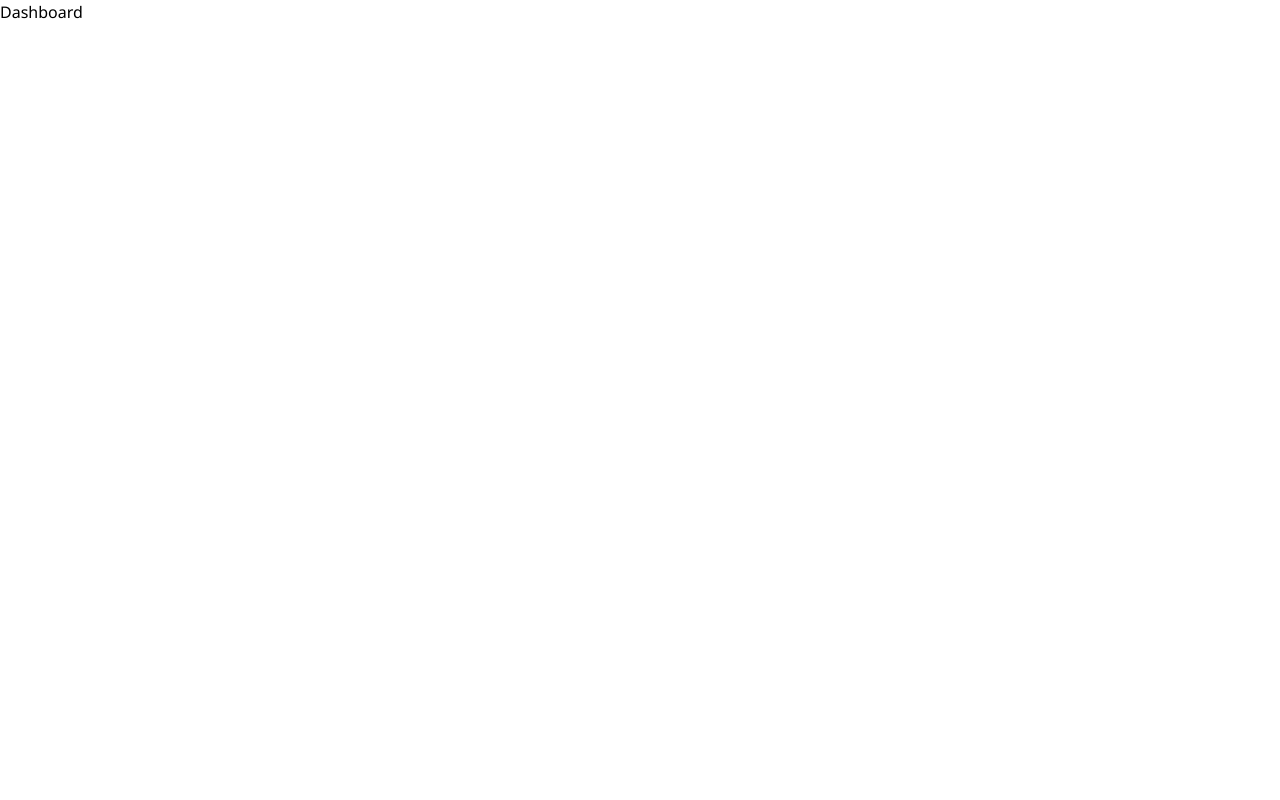
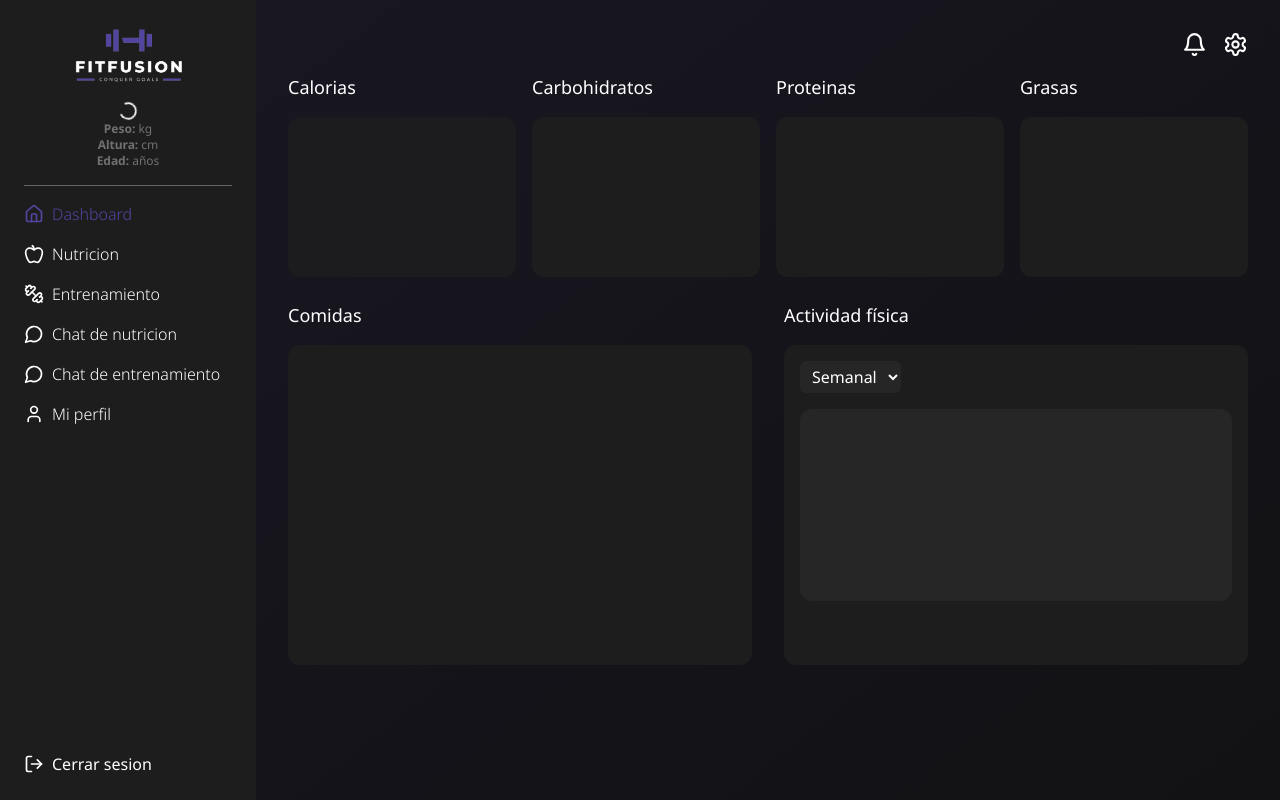
Before and after one commit to No-Country-simulation/c20-35-n-node-react, a React (Vite) app in the folder frontend/: page /dashboard in a window 1280 px wide. Built offline with nearby package versions, Linux system fonts and the light colour scheme; sample sign-in values are in the browser's storage.

Commit message:
Diseño base del dashboard

```diff
--- a/frontend/package.json
+++ b/frontend/package.json
@@ -15,6 +15,7 @@
     "@vitejs/plugin-react": "^4.3.1",
     "axios": "^1.7.5",
     "framer-motion": "^11.5.4",
+    "lucide-react": "^0.441.0",
     "react": "^18.3.1",
     "react-dom": "^18.3.1",
     "react-hook-form": "^7.53.0",
--- /dev/null
+++ b/frontend/src/context/AuthContext.tsx
@@ -0,0 +1,70 @@
+import axios from 'axios';
+import React, { createContext, useState, useContext, useEffect } from 'react';
+import { User } from '../models/User';
+
+interface AuthContextType {
+  isAuthenticated: boolean;
+  token: string | null;
+  user: User | null;
+  login: (token: string) => void;
+  logout: () => void;
+}
+
+const AuthContext = createContext<AuthContextType | undefined>(undefined);
+
+export const AuthProvider = ({ children }: { children: React.ReactNode }) => {
+  const [isAuthenticated, setIsAuthenticated] = useState<boolean>(false)
+  const [token , setToken] = useState<string | null>(null)
+  const [user, setUser] = useState<User | null>(null)
+
+  useEffect(() => {
+    // Recuperar el token del localStorage
+    const storedToken = localStorage.getItem('token');
+    if (storedToken) {
+      setToken(storedToken)
+      setIsAuthenticated(true)
+    }
+  }, [])
+
+  const login = async (token: string) => {
+    setToken(token)
+    setIsAuthenticated(true)
+    localStorage.setItem('token', token)
+
+    try {
+      //Obtener perfil del usuario desde la api apartir del token
+      const response = await axios.get('http://localhost:3000/api/v1/auth/profile', {
+        headers: {
+          'Authorization': `Bearer ${token}`
+        }
+      })
+      const userData: User = response.data;
+      setUser(userData)
+      console.log(response.data);
+    } catch (error) {
+      console.error('Error al obtener el perfil del usuario:', error)
+      logout()
+    }
+  }
+
+  const logout = () => {
+    setToken(null)
+    setIsAuthenticated(false)
+    localStorage.removeItem('token')
+  }
+
+  return (
+    <AuthContext.Provider value={{ isAuthenticated, token, user, login, logout }}>
+      {children}
+    </AuthContext.Provider>
+  )
+}
+
+// Hook para usar el contexto
+export const useAuth = (): AuthContextType => {
+  const context = useContext(AuthContext);
+  if (!context) {
+    throw new Error('useAuth debe ser usado dentro de un AuthProvider');
+  }
+  return context;
+};
--- a/frontend/src/main.tsx
+++ b/frontend/src/main.tsx
@@ -2,9 +2,12 @@ import { StrictMode } from 'react'
 import { createRoot } from 'react-dom/client'
 import App from './App.tsx'
 import './index.css'
+import { AuthProvider } from './context/AuthContext.tsx'
 
 createRoot(document.getElementById('root')!).render(
   <StrictMode>
-     <App />
+    <AuthProvider>
+      <App />
+    </AuthProvider>
   </StrictMode>,
 )
--- /dev/null
+++ b/frontend/src/models/User.ts
@@ -0,0 +1,32 @@
+export interface User {
+    id: number;
+    name: string;
+    email: string;
+    role: string;
+    deleted_at: string;
+    height?: number;
+    weight?: number;
+    age?: number;
+    gender?: Gender;
+    goal?: Goal;
+    activity_level?: ActivityLevel;
+}
+
+export enum Gender {
+    Male = 'Masculino',
+    Female = 'Femenino'
+}
+
+export enum Goal {
+    LoseWeight = 'Perder peso',
+    MaintainWeight = 'Mantener peso',
+    GainWeight = 'Ganar peso'
+}
+
+export enum ActivityLevel {
+    Sedentary = 'Sedentario',
+    LightlyActive = 'Ligeramente activo',
+    ModeratelyActive = 'Moderadamente activo',
+    VeryActive = 'Muy activo',
+    ExtraActive = 'Extra activo'
+}
--- a/frontend/src/pages/Dashboard.tsx
+++ b/frontend/src/pages/Dashboard.tsx
@@ -1,8 +1,137 @@
+import { useEffect, useState } from 'react'
+import { Bell, Settings, Dumbbell,Home, Apple, MessageCircle, User, LogOut } from 'lucide-react'
+import { motion } from 'framer-motion'
+import { useAuth } from '../context/AuthContext'
+import { getAvatarImg } from '../services/GetAvatarImg'
+import ClipLoader from 'react-spinners/ClipLoader'
+import { Link } from 'react-router-dom'
 
-function Dashboard() {
+export default function Dashboard() {
+  const { logout, user } = useAuth()
+  const [avatarImg, setAvatarImg] = useState<string | null>(null)
+  const [isLoadingAvatar, setIsLoadingAvatar] = useState<boolean>(true)
+
+  useEffect( () => {
+    const fetchAvatar = async () => {
+      setIsLoadingAvatar(true);
+      if (localStorage.getItem('avatarImg')) {
+        setAvatarImg(localStorage.getItem('avatarImg') || '');
+        setIsLoadingAvatar(false);
+      }
+      if (user) {
+        const avatarUrl = await getAvatarImg(user);
+        setAvatarImg(avatarUrl);
+        localStorage.setItem('avatarImg', avatarUrl || '');
+        setIsLoadingAvatar(false);
+      }
+    };
+
+    fetchAvatar();
+  }, [user]);
+
   return (
-    <div>Dashboard</div>
+    <div className="flex h-screen bg-primary text-text">
+      {/* Barra lateral */}
+      <aside className="w-64 bg-card-bg p-6 flex flex-col">
+        <motion.img
+          initial={{ y: -50, opacity: 0 }}
+          animate={{ y: 0, opacity: 1 }}
+          transition={{ duration: 0.5 }}
+          src="../src/assets/logo-white.png"
+          alt=""
+          className='object-cover w-28 mx-auto mb-4'
+        />
+        <div className="flex flex-col items-center mb-4">
+          {
+            avatarImg != null && !isLoadingAvatar ?
+            <img src={avatarImg} alt="Usuario" className="w-16 h-16 rounded-full mb-2" /> :
+            <ClipLoader color='white' size={20} />
+          }
+          <h2 className="text-sm font-semibold">{user?.name}</h2>
+          <p className="text-xs text-dead"><b>Peso:</b> {user?.weight} kg</p>
+          <p className="text-xs text-dead"><b>Altura:</b> {user?.height} cm</p>
+          <p className="text-xs text-dead"><b>Edad:</b> {user?.age} años</p>
+        </div>
+        <nav className="flex-grow border-t  pt-4 border-bordes/50">
+          <ul className="space-y-4 text-base font-light">
+            <li><Link to="/dashboard" className="flex items-center space-x-2 text-secondary"><Home size={20} /><span>Dashboard</span></Link></li>
+            <li><a href="" className="flex items-center space-x-2"><Apple size={20} /><span>Nutricion</span></a></li>
+            <li><a href="#" className="flex items-center space-x-2"><Dumbbell size={20} /><span>Entrenamiento</span></a></li>
+            <li><a href="#" className="flex items-center space-x-2"><MessageCircle size={20} /><span>Chat de nutricion</span></a></li>
+            <li><a href="#" className="flex items-center space-x-2"><MessageCircle size={20} /><span>Chat de entrenamiento</span></a></li>
+            <li><a href="#" className="flex items-center space-x-2"><User size={20} /><span>Mi perfil</span></a></li>
+          </ul>
+        </nav>
+        <ul>
+          <li><a href="/login" onClick={logout} className="flex items-center space-x-2"><LogOut size={20} /><span>Cerrar sesion</span></a></li>
+        </ul>
+
+      </aside>
+
+      {/* Contenido Principal */}
+      <main className="flex-1 p-8 overflow-auto bg-gradient-to-br from-secondary/10 to-primary">
+        <header className="flex justify-end items-center mb-4">
+          <div className="flex items-center space-x-4">
+            <Bell size={25} />
+
+            <Settings size={25} />
+          </div>
+        </header>
+
+        <div className="grid grid-cols-4 gap-4 mb-6 h-max">
+          <div>
+            <h3 className="text-lg mb-4">Calorias</h3>
+            <div className="bg-card-bg/80 backdrop-blur-sm p-4 rounded-xl min-h-40">
+
+            </div>
+          </div>
+
+          <div>
+            <h3 className="text-lg mb-4">Carbohidratos</h3>
+            <div className="bg-card-bg p-4 rounded-xl min-h-40">
+
+            </div>
+          </div>
+
+          <div>
+            <h3 className="text-lg mb-4">Proteinas</h3>
+            <div className="bg-card-bg p-4 rounded-xl min-h-40">
+
+            </div>
+          </div>
+
+          <div>
+            <h3 className="text-lg mb-4">Grasas</h3>
+              <div className="bg-card-bg p-4 rounded-xl min-h-40">
+
+            </div>
+          </div>
+        </div>
+
+        <div className="grid grid-cols-2 gap-8 mb-6">
+          <div>
+            <h3 className="text-lg mb-4">Comidas</h3>
+            <div className="bg-card-bg p-4 rounded-xl min-h-80">
+              {/* Contenido para Tus Objetivos */}
+            </div>
+
+          </div>
+
+          <div>
+            <h3 className="text-lg mb-4">Actividad física</h3>
+            <div className="bg-card-bg p-4 rounded-xl min-h-80">
+              <div className="flex justify-between items-center mb-4">
+                <select className="bg-card-muted text-text rounded-md px-2 py-1">
+                  <option>Semanal</option>
+                  <option>Mensual</option>
+                  <option>Anual</option>
+                </select>
+              </div>
+              <div className="h-48 bg-card-muted rounded-xl"></div>
+            </div>
+          </div>
+        </div>
+      </main>
+    </div>
   )
 }
-
-export default Dashboard
--- a/frontend/src/pages/Register.tsx
+++ b/frontend/src/pages/Register.tsx
@@ -31,7 +31,7 @@ function Register() {
     section_div:
       'h-full relative flex flex-col justify-center items-center p-12',
     h2: 'flex gap-2 mt-6 font-bold text-text sm:text-3xl md:text-6xl',
-    main: 'relative flex items-center justify-center backdrop-filter backdrop-blur-sm px-8 py-8 sm:px-12 lg:col-span-7 lg:px-16 lg:py-12 xl:col-span-6 min-h-screen',
+    main: 'relative flex items-center justify-center px-8 py-8 sm:px-12 lg:col-span-7 lg:px-16 lg:py-12 xl:col-span-6 min-h-screen',
     form_container: 'relative z-10 max-w-xl lg:max-w-4xl',
     input_container: 'relative col-span-6 sm:col-span-3',
     input_icon:
@@ -116,7 +116,7 @@ function Register() {
 
         {/* Main con fondo dinámico */}
         <main
-          className={`${styles.main} bg-[url('../src/assets/images/imagen2.jpg')] backdrop-filter backdrop-blur-sm`}
+          className={styles.main}
         >
           <div className='absolute inset-0 md:hidden bg-primary bg-opacity-50 backdrop-filter backdrop-blur-sm'></div>
 
--- a/frontend/src/pages/login.tsx
+++ b/frontend/src/pages/login.tsx
@@ -10,6 +10,7 @@ import Carrusel from '../components/common/Carrusel';
 import axios from 'axios';
 import { useState } from 'react';
 import { ClipLoader } from 'react-spinners';
+import { useAuth } from '../context/AuthContext';
 
 interface FormValues {
   email: string;
@@ -18,42 +19,10 @@ interface FormValues {
 }
 
 function Login() {
-  const styles = {
-    container: 'min-h-screen lg:grid lg:min-h-screen lg:grid-cols-12',
-    section:
-      'relative hidden lg:flex h-96 items-end bg-primary bg-opacity-50 backdrop-blur-sm lg:col-span-5 lg:h-full xl:col-span-6',
-    main: "relative flex items-center justify-center px-8 py-8 sm:px-12 lg:col-span-7 lg:px-16 lg:py-12 xl:col-span-6 min-h-screen bg-[url('../src/assets/images/imagen2.jpg')] md:bg-primary",
-    form_container: 'relative z-10 max-w-xl md:max-w-5xl',
-    input_field:
-      'pl-10 pr-4 py-3 mt-1 w-full rounded-md border-gray-200 text-sm text-text shadow-sm bg-card-muted',
-    error: 'text-red text-xs mt-1',
-    submit_button:
-      'col-span-6 w-full inline-block rounded-md border border-blue-600 px-12 py-3 text-sm font-medium text-text transition-all hover:bg-gradient-to-r from-secondary to-blue/20 shadow-md hover:shadow-lg focus:outline-none focus:ring-2 focus:ring-secondary',
-    submit_button_loading:
-      'col-span-6 w-full inline-block rounded-md border border-blue-600 px-12 py-3 text-sm font-medium text-text transition-all bg-gradient-to-r from-secondary to-blue/20 shadow-md shadow-lg focus:outline-none focus:ring-2 focus:ring-secondary',
-    icon: 'absolute left-3 top-1/2 transform -translate-y-1/2 text-gray-400 w-5 h-5',
-    checkbox:
-      'h-5 w-5 rounded-md border-gray-200 bg-white shadow-sm focus:ring-2 focus:ring-blue-500',
-    errorContainer:
-      'col-span-6 flex w-full rounded-lg bg-red/35 px-4 py-3 text-text/50 font-light items-center gap-2',
-    errorIcon: 'h-5 w-5',
-    link: 'text-lg text-text border-b-2 border-secondary',
-    linkInactive:
-      'text-lg text-gray-600 hover:border-b-2 border-secondary transition duration-200',
-    registerLink:
-      'text-secondary underline ml-2 hover:text-blue-700 transition duration-200',
-    formLabel: 'flex gap-4 items-center cursor-pointer',
-    noAccountText: 'mt-4 text-sm text-gray-500 sm:mt-0',
-  };
-
-  const {
-    register,
-    handleSubmit,
-    formState: { errors },
-    setError,
-  } = useForm<FormValues>();
+  const { register, handleSubmit, formState: { errors }, setError } = useForm<FormValues>();
   const navigate = useNavigate();
   const [loading, setLoading] = useState(false);
+  const { login } = useAuth(); // Contexto de autenticación
 
   const onSubmit: SubmitHandler<FormValues> = async (data: {
     email: string;
@@ -67,16 +36,16 @@ function Login() {
         {
           email: data.email,
           password: data.password,
-        },
-        { withCredentials: true },
+        }, { withCredentials: true },
       );
 
       if (response.status === 201) {
-        // Este delay se realiza para que el cambio de pantalla no sea tan brusco
-        setTimeout(() => {}, 1000);
+        login(response.data.token); // Establecemos el token en el contexto de autenticación
+        setTimeout(() => { }, 1000);  // Delay para que el cambio de pantalla no sea tan brusco
         navigate('/dashboard');
       }
     } catch (error) {
+      //Manejamos los posibles errores
       if (axios.isAxiosError(error) && error.status === 401) {
         setError('root', {
           type: 'manual',
@@ -225,4 +194,32 @@ function Login() {
   );
 }
 
+const styles = {
+  container: 'min-h-screen lg:grid lg:min-h-screen lg:grid-cols-12',
+  section:
+    'relative hidden lg:flex h-96 items-end bg-primary bg-opacity-50 backdrop-blur-sm lg:col-span-5 lg:h-full xl:col-span-6',
+  main: "relative flex items-center justify-center px-8 py-8 sm:px-12 lg:col-span-7 lg:px-16 lg:py-12 xl:col-span-6 min-h-screen",
+  form_container: 'relative z-10 max-w-xl md:max-w-5xl',
+  input_field:
+    'pl-10 pr-4 py-3 mt-1 w-full rounded-md border-gray-200 text-sm text-text shadow-sm bg-card-muted',
+  error: 'text-red text-xs mt-1',
+  submit_button:
+    'col-span-6 w-full inline-block rounded-md border border-blue-600 px-12 py-3 text-sm font-medium text-text transition-all hover:bg-gradient-to-r from-secondary to-blue/20 shadow-md hover:shadow-lg focus:outline-none focus:ring-2 focus:ring-secondary',
+  submit_button_loading:
+    'col-span-6 w-full inline-block rounded-md border border-blue-600 px-12 py-3 text-sm font-medium text-text transition-all bg-gradient-to-r from-secondary to-blue/20 shadow-md shadow-lg focus:outline-none focus:ring-2 focus:ring-secondary',
+  icon: 'absolute left-3 top-1/2 transform -translate-y-1/2 text-gray-400 w-5 h-5',
+  checkbox:
+    'h-5 w-5 rounded-md border-gray-200 bg-white shadow-sm focus:ring-2 focus:ring-blue-500',
+  errorContainer:
+    'col-span-6 flex w-full rounded-lg bg-red/35 px-4 py-3 text-text/50 font-light items-center gap-2',
+  errorIcon: 'h-5 w-5',
+  link: 'text-lg text-text border-b-2 border-secondary',
+  linkInactive:
+    'text-lg text-gray-600 hover:border-b-2 border-secondary transition duration-200',
+  registerLink:
+    'text-secondary underline ml-2 hover:text-blue-700 transition duration-200',
+  formLabel: 'flex gap-4 items-center cursor-pointer',
+  noAccountText: 'mt-4 text-sm text-gray-500 sm:mt-0',
+};
+
 export default Login;
--- a/frontend/src/routes/PrivateRoutes.tsx
+++ b/frontend/src/routes/PrivateRoutes.tsx
@@ -1,8 +1,9 @@
 // src/routes/PrivateRoutes.tsx
 import { Outlet, Navigate } from 'react-router-dom';
+import { useAuth } from '../context/AuthContext';
 
 function PrivateRoutes() {
-  const isAuthenticated = true; // Aquí validas si el usuario está autenticado
+  const { isAuthenticated } = useAuth(); // Aquí validas si el usuario está autenticado
   return isAuthenticated ? <Outlet /> : <Navigate to="/login" />;
 }
 
--- a/frontend/src/routes/PublicRoutes.tsx
+++ b/frontend/src/routes/PublicRoutes.tsx
@@ -1,9 +1,11 @@
 // src/routes/PublicRoutes.tsx
 import { Outlet, Navigate } from 'react-router-dom';
+import { useAuth } from '../context/AuthContext';
 
 function PublicRoutes() {
   //Validacion para saber si el usuario está autenticado
-  const isAuthenticated = false;
+  const { isAuthenticated } = useAuth();
+
   return isAuthenticated ? <Navigate to="/dashboard" /> : < Outlet />;
 }
 
--- /dev/null
+++ b/frontend/src/services/GetAvatarImg.ts
@@ -0,0 +1,42 @@
+import axios from "axios";
+import { User } from "../models/User";
+
+/*
+  Esta funcion se encarga de obtener la imagen del avatar del usuario a traves de su email
+  La API que se utiliza es la siguiente: https://avatarapi.com/
+*/
+
+export async function getAvatarImg(user: User): Promise<string | null> {
+  console.log('Ejecutando getAvatarImg con el usuario:', user);
+  try {
+    const response = await axios.post(
+      'https://avatarapi.com/v2/api.aspx',
+      {
+        // Estas son las credenciales de la API ya que necesita credenciales para funcionar
+        username: 'stevendev',
+        password: '123123$',
+
+        // Aqui se le manda el email del usuario para que la API pueda generar la imagen
+        email: user?.email,
+      },
+      {
+        headers: {
+          'Content-Type': 'text/plain',
+        },
+      },
+    );
+
+    console.log('Respuesta completa:', response.data);
+
+    if (response.data && response.data.Image) {
+      console.log('Imagen del avatar:', response.data.Image);
+      return response.data.Image;
+    } else {
+      console.error('No se recibió la imagen del avatar');
+      return null;
+    }
+  } catch (error) {
+    console.error('Error al obtener la imagen del avatar:', error);
+    return null;
+  }
+}
```
Also changed, not shown: frontend/src/routes/index.tsx (+6 -3 lines), frontend/tailwind.config.js (+14 -17 lines), 2 other files (tests, documents, lock files or other folders).
